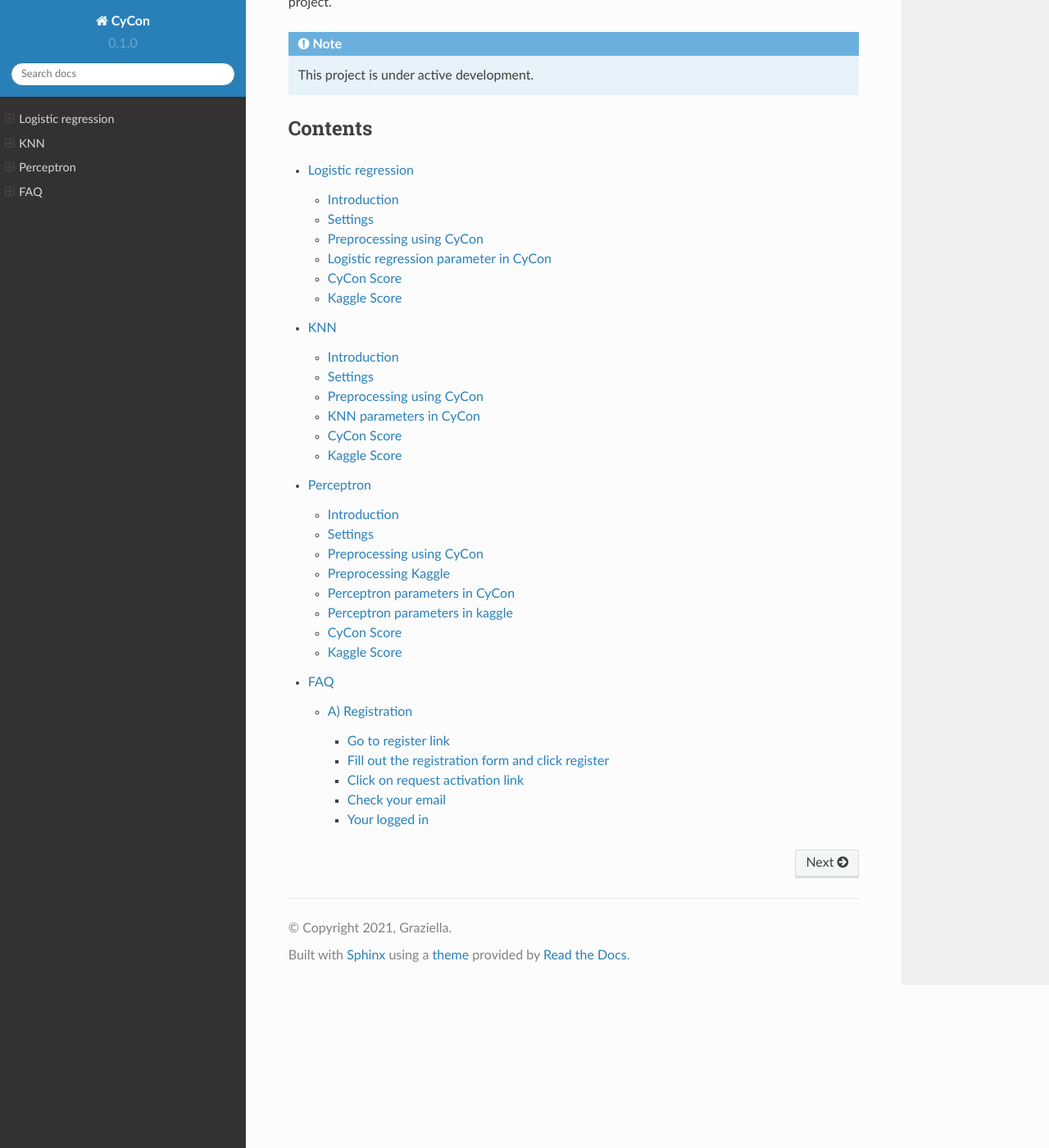
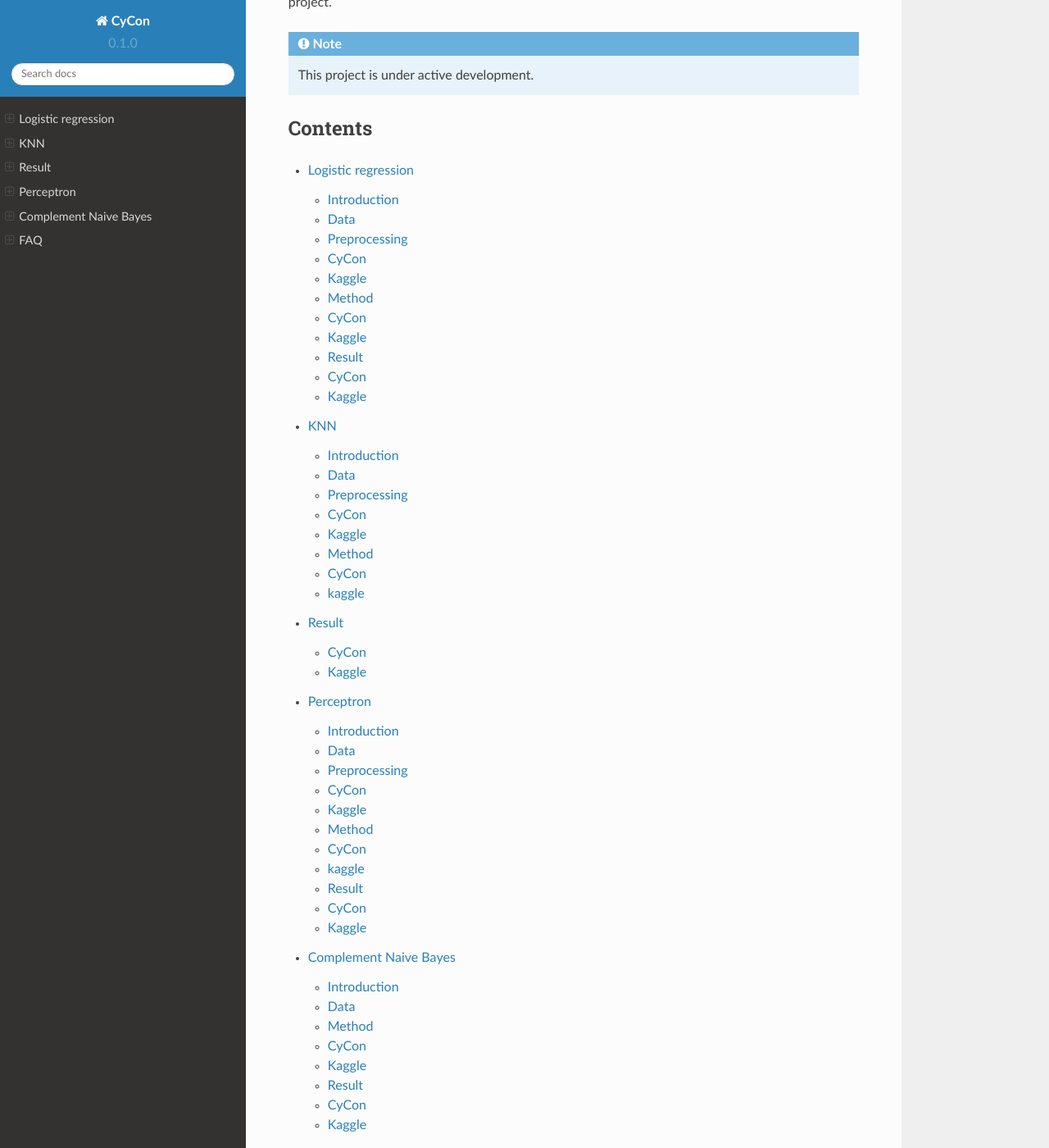
Before and after one commit to Henokaa/CyCon_Doc, a Sphinx documentation site: the page built from docs/source/index.rst, in a window 1280 px wide and 1400 px high, scrolled down 385 px. Shown: the whole window at 82% size. Built offline with Sphinx 7.4.7 and the Read the Docs theme 2.0.0, drawn with Linux system fonts in a browser that asks for light colours; pages that are not in the unit, such as notebooks, are missing from menus; some of the changed text lies outside the part shown.

Commit message:
CN added and all modified

```diff
--- a/docs/source/KNN.rst
+++ b/docs/source/KNN.rst
@@ -5,8 +5,7 @@ KNN
 
 Introduction
 ------------
-This file is a comparative analysis on Cycon’s ability to perform KNN classification. This serves as proof that the Cycon page is able to perform KNN.
-The following shows KNN results for various datasets.
+This guide provides steps to perform KNN analysis in Cycon ML/AI platform, and compares it with the code available within Kaggle platform.
 
 .. note::
    * Name: Iris CSV
@@ -17,44 +16,51 @@ The following shows KNN results for various datasets.
    * Purpose: Identify class of iris flowers given petal information.
 
 
-Settings
-----------------
-
+Data
+-------
 .. figure:: /Images/KNN(1).png
    :width: 700
 
 
-Preprocessing using CyCon
+Preprocessing
 ----------------
+CyCon
+---------
 .. image:: ./Images/KNN(2).png
    :width: 700
 
-.. .. code-block:: python
+Kaggle
+------
+.. code-block:: python
 
-..    from sklearn.model_selection import train_test_split
-..    X = ad_data[['Daily Time Spent on Site', 'Age', 'Area Income',
-..        'Daily Internet Usage','Male']]
-..    ad_data.columns
-..    y = ad_data['Clicked on Ad']
-..    X_train,X_test,y_train,y_test = train_test_split(X,y,test_size=0.4)
+   from sklearn.preprocessing import LabelEncoder
+   le = LabelEncoder()
+   y = le.fit_transform(y)
 
-KNN parameters in CyCon
-----------------
+Method
+-------
+CyCon
+-------
 .. image:: ./Images/KNN(3).png
    :width: 700
 
+kaggle
+--------
+
 .. code-block:: python
+
    X_train, X_test, y_train, y_test = train_test_split(X, y, test_size = 0.2, random_state = 0)
    KNN = KNeighborsClassifier(n_neighbors=3)
    KNN.fit(X_train,y_train)
 
-CyCon Score
-----------------
+Result
+=========
+CyCon
+--------
 .. image:: ./Images/KNN(4).png
    :width: 500
 
-Kaggle Score
-----------------
-
+Kaggle
+--------
 .. image:: ./Images/KNN(5).png
    :width: 500
--- a/docs/source/Perceptron.rst
+++ b/docs/source/Perceptron.rst
@@ -5,8 +5,7 @@ Perceptron
 
 Introduction
 ------------
-This file is a comparative analysis on Cycon’s ability to perform Perceptron classification.
-This serves as proof that the Cycon page is able to perform Perceptron. The following shows perceptron results for various datasets.
+This guide provides steps to perform Perceptron analysis in Cycon ML/AI platform, and compares it with the code available within Kaggle platform.
 
 .. note::
    * Name: Iris CSV
@@ -17,21 +16,26 @@ This serves as proof that the Cycon page is able to perform Perceptron. The foll
    * Purpose: Identify class of iris flowers given petal information.
 
 
-Settings
+Data
 ----------------
 
 .. figure:: /Images/KNN(1).png
    :width: 700
 
 
-Preprocessing using CyCon
+Preprocessing
 ----------------
-.. image:: ./Images/Perc(2).png
-   :width: 500
 
+CyCon
+------
+.. image:: ./Images/Perc(2_1).png
+   :width: 700
 
-Preprocessing Kaggle
-----------------
+.. image:: ./Images/Perc(2_2).png
+   :width: 700
+
+Kaggle
+------
 .. image:: ./Images/Perc(1).png
    :width: 700
 .. .. code-block:: python
@@ -43,25 +47,29 @@ Preprocessing Kaggle
 ..    y = ad_data['Clicked on Ad']
 ..    X_train,X_test,y_train,y_test = train_test_split(X,y,test_size=0.4)
 
-Perceptron parameters in CyCon
+Method
 ----------------
+
+CyCon
+------
 .. image:: ./Images/Perc(4).png
    :width: 700
 
-Perceptron parameters in kaggle
-----------------
+kaggle
+--------
 .. image:: ./Images/Perc(3).png
    :width: 700
 
 
-
-CyCon Score
-----------------
+Result
+--------
+CyCon
+------
 .. image:: ./Images/Perc(5).png
    :width: 450
 
-Kaggle Score
-----------------
+Kaggle
+-------
 
 .. image:: ./Images/Perc(6).png
    :width: 500
--- a/docs/source/conf.py
+++ b/docs/source/conf.py
@@ -3,7 +3,7 @@
 # -- Project information
 
 project = 'CyCon'
-copyright = '2021, Graziella'
+copyright = '2024, Graziella'
 author = 'Graziella'
 
 release = '0.1'
@@ -60,6 +60,11 @@ html_theme_options = {
             'link': 'Perceptron.html',
         },
         {
+            'page': 'Complement Naive Bayes',
+            'title': 'Complement Naive Bayes',
+            'link': 'Complement-Naive-Bayes.html',
+        },
+        {
             'page': 'FAQ',
             'title': 'Frequently Asked Questions',
             'link': 'faq.html',
--- a/docs/source/index.rst
+++ b/docs/source/index.rst
@@ -26,4 +26,5 @@ Contents
    Logistic regression
    KNN
    Perceptron
+   Complement Naive Bayes
    FAQ
```
Also changed, not shown: docs/source/Complement Naive Bayes.rst (added, +67 -0 lines), docs/source/Logistic regression.rst (+19 -11 lines), docs/source/Images/CN(1).png (added), docs/source/Images/CN(2).png (added), docs/source/Images/CN(3).png (added), docs/source/Images/CN(4).png (added), docs/source/Images/CN(5).png (added), docs/source/Images/KNN(2).png, docs/source/Images/LR1.png, docs/source/Images/Perc(1).png, docs/source/Images/Perc(2_1).png (added), docs/source/Images/Perc(2_2).png (added), docs/source/Images/Perc(4).png, docs/source/Images/Perc(5).png.
